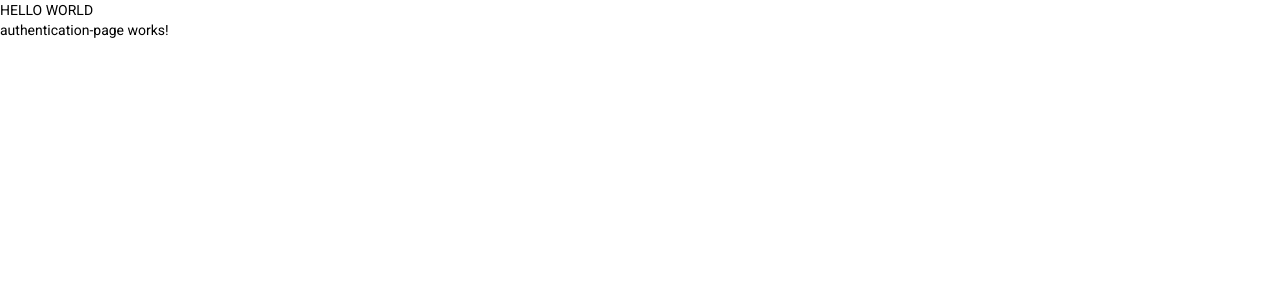
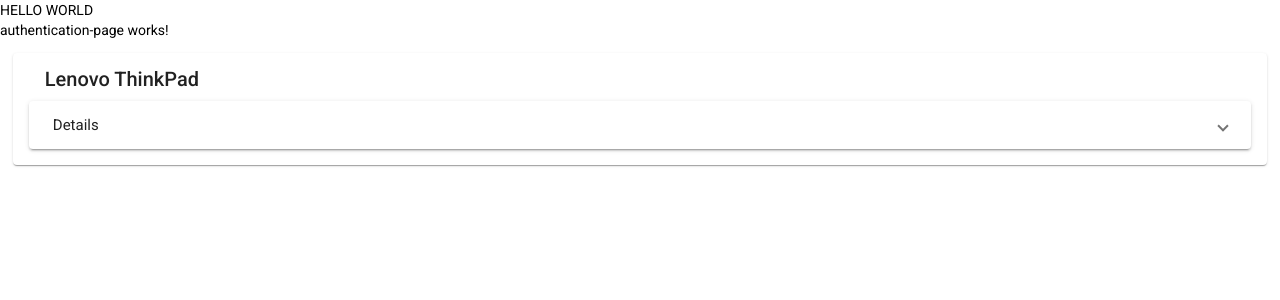
Before and after one commit to PierreLC/computer-data-base-front, an Angular app in the folder AngularCDB/: page /authentication in a window 1280 px wide. Shown: the top 300 px of the page. Built offline with nearby package versions, Linux system fonts and the light colour scheme.

Commit message:
Card create

```diff
--- a/AngularCDB/src/app/Components/computer-details/computer-details.component.html
+++ b/AngularCDB/src/app/Components/computer-details/computer-details.component.html
@@ -1 +1,25 @@
-<p>computer-details works!</p>
+<mat-card class="example-card">
+  <mat-card-header>
+    <mat-card-title>Lenovo ThinkPad</mat-card-title>
+  </mat-card-header>
+  <mat-card-content>
+    <mat-expansion-panel
+      (opened)="panelOpenState = true"
+      (closed)="panelOpenState = false"
+    >
+      <mat-expansion-panel-header>
+        <mat-panel-title>
+          Details
+        </mat-panel-title>
+      </mat-expansion-panel-header>
+      <div>
+        <div class="titleInformation">
+          Date de mise en service
+        </div>
+        <div class="information">
+          2000
+        </div>
+      </div>
+    </mat-expansion-panel>
+  </mat-card-content>
+</mat-card>
--- a/AngularCDB/src/app/Components/computer-details/computer-details.component.scss
+++ b/AngularCDB/src/app/Components/computer-details/computer-details.component.scss
@@ -0,0 +1,11 @@
+.example-card {
+  margin: 1%;
+}
+
+.titleInformation {
+  float:left;
+}
+
+.information {
+  float:right;
+}
--- a/AngularCDB/src/app/Components/computer-details/computer-details.component.ts
+++ b/AngularCDB/src/app/Components/computer-details/computer-details.component.ts
@@ -7,6 +7,8 @@ import { Component, OnInit } from '@angular/core';
 })
 export class ComputerDetailsComponent implements OnInit {
 
+  panelOpenState: boolean;
+
   constructor() { }
 
   ngOnInit(): void {
--- a/AngularCDB/src/app/app.component.html
+++ b/AngularCDB/src/app/app.component.html
@@ -1,2 +1,3 @@
 HELLO WORLD
 <router-outlet></router-outlet>
+<app-computer-details></app-computer-details>
```
Also changed, not shown: AngularCDB/src/app/app.module.ts (+7 -2 lines), AngularCDB/src/app/custom-material/custom-material.module.ts (+2 -8 lines).
